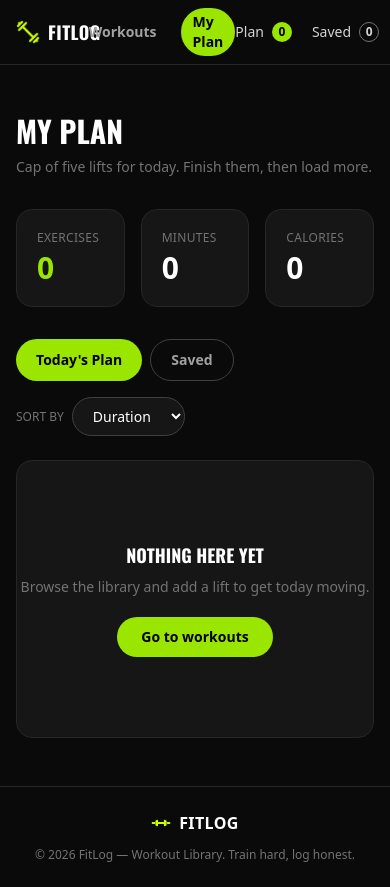
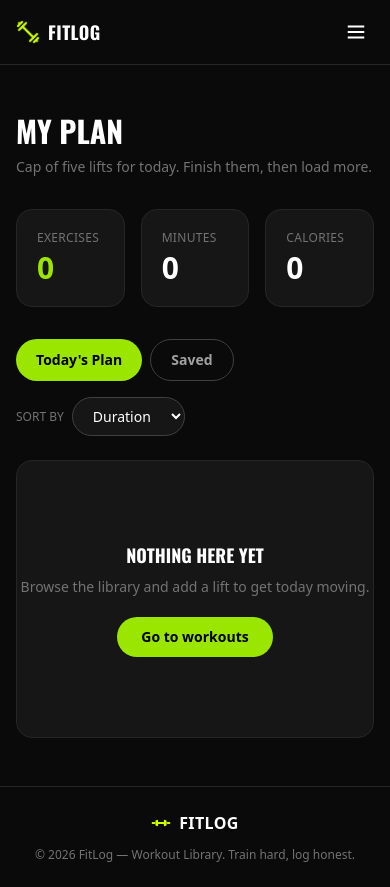
Before and after one commit to TunazzinaEmma2002/FITLOG, a Next.js app: page /my-plan in a window 390 px wide. Built offline with nearby package versions, Linux system fonts and the light colour scheme.

Commit message:
fix navbar responsiveness for mobile screens

```diff
--- a/src/components/Navbar.tsx
+++ b/src/components/Navbar.tsx
@@ -1,5 +1,6 @@
 "use client";
 
+import { useState } from "react";
 import Link from "next/link";
 import { usePathname } from "next/navigation";
 import { usePlan } from "../context/PlanContext";
@@ -9,6 +10,7 @@ import Image from "next/image";
 export default function Navbar() {
   const pathname = usePathname();
   const { plan, saved } = usePlan();
+  const [open, setOpen] = useState(false);
 
   const links = [
     { name: "Workouts", href: "/" },
@@ -19,19 +21,20 @@ export default function Navbar() {
     <nav className="sticky top-0 z-50 bg-neutral-950 border-b border-neutral-800">
       <div className="max-w-7xl mx-auto px-4 sm:px-6 lg:px-8">
         <div className="flex items-center justify-between h-16">
-       <Link href="/" className="font-display flex items-center gap-2 text-lg font-bold tracking-wide text-white">
-  <Image src={logo} alt="FitLog" width={24} height={24} />
-  FITLOG
-</Link>
+          <Link href="/" className="font-display flex items-center gap-2 text-lg font-bold tracking-wide text-white flex-shrink-0">
+            <Image src={logo} alt="FitLog" width={24} height={24} />
+            FITLOG
+          </Link>
 
-          <div className="flex items-center gap-3">
+          {/* Desktop nav links */}
+          <div className="hidden md:flex items-center gap-3">
             {links.map((link) => {
               const isActive = pathname === link.href;
               return (
                 <Link
                   key={link.href}
                   href={link.href}
-                  className={`text-sm font-semibold px-3 py-1 rounded-full transition ${
+                  className={`font-display text-sm font-semibold px-3 py-1 rounded-full transition ${
                     isActive
                       ? "bg-lime-400 text-black"
                       : "text-neutral-400 hover:text-white"
@@ -43,7 +46,8 @@ export default function Navbar() {
             })}
           </div>
 
-          <div className="flex items-center gap-5">
+          {/* Desktop badges */}
+          <div className="hidden md:flex items-center gap-5">
             <Link href="/my-plan" className="flex items-center gap-2 text-sm text-neutral-300">
               Plan
               <span className="w-5 h-5 flex items-center justify-center rounded-full bg-lime-400 text-black text-xs font-bold">
@@ -57,7 +61,62 @@ export default function Navbar() {
               </span>
             </Link>
           </div>
+
+          {/* Mobile hamburger button */}
+          <button
+            onClick={() => setOpen(!open)}
+            className="md:hidden flex items-center justify-center w-9 h-9 text-white"
+            aria-label="Toggle menu"
+          >
+            {open ? (
+              <svg xmlns="http://www.w3.org/2000/svg" width="22" height="22" viewBox="0 0 24 24" fill="none" stroke="currentColor" strokeWidth="2">
+                <path d="M18 6 6 18M6 6l12 12" />
+              </svg>
+            ) : (
+              <svg xmlns="http://www.w3.org/2000/svg" width="22" height="22" viewBox="0 0 24 24" fill="none" stroke="currentColor" strokeWidth="2">
+                <path d="M3 6h18M3 12h18M3 18h18" />
+              </svg>
+            )}
+          </button>
         </div>
+
+        {/* Mobile dropdown menu */}
+        {open && (
+          <div className="md:hidden pb-4 flex flex-col gap-3 border-t border-neutral-800 pt-4">
+            {links.map((link) => {
+              const isActive = pathname === link.href;
+              return (
+                <Link
+                  key={link.href}
+                  href={link.href}
+                  onClick={() => setOpen(false)}
+                  className={`font-display text-sm font-semibold px-3 py-2 rounded-full transition text-center ${
+                    isActive
+                      ? "bg-lime-400 text-black"
+                      : "text-neutral-400 border border-neutral-700"
+                  }`}
+                >
+                  {link.name}
+                </Link>
+              );
+            })}
+
+            <div className="flex items-center justify-center gap-6 mt-2">
+              <Link href="/my-plan" onClick={() => setOpen(false)} className="flex items-center gap-2 text-sm text-neutral-300">
+                Plan
+                <span className="w-5 h-5 flex items-center justify-center rounded-full bg-lime-400 text-black text-xs font-bold">
+                  {plan.length}
+                </span>
+              </Link>
+              <Link href="/my-plan" onClick={() => setOpen(false)} className="flex items-center gap-2 text-sm text-neutral-300">
+                Saved
+                <span className="w-5 h-5 flex items-center justify-center rounded-full border border-neutral-500 text-neutral-300 text-xs font-bold">
+                  {saved.length}
+                </span>
+              </Link>
+            </div>
+          </div>
+        )}
       </div>
     </nav>
   );
```
